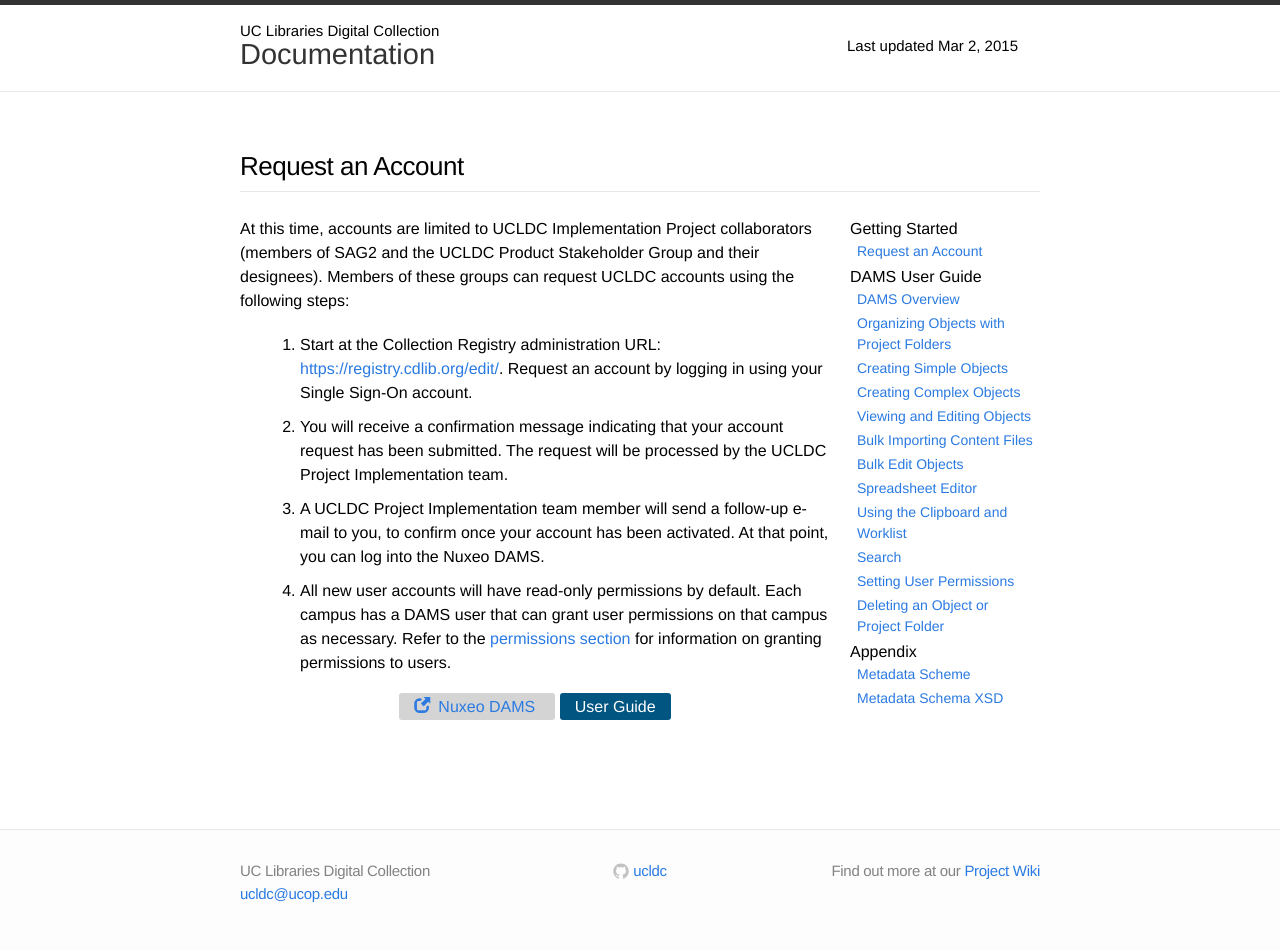
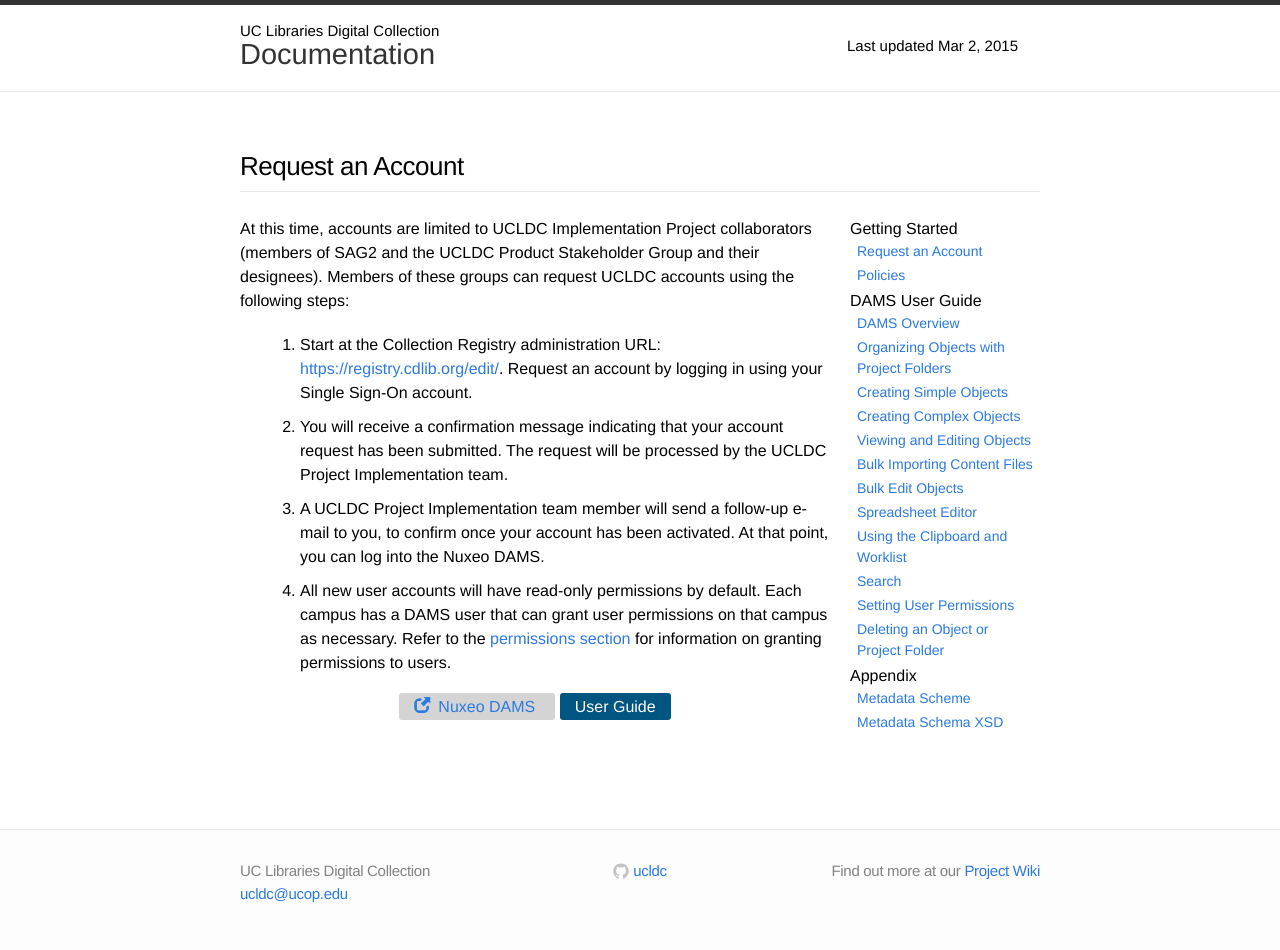
Before and after one commit to ucldc/ucldc-docs, a Jekyll site: the page built from docs/create-account.md, in a window 1280 px wide. Built offline with Jekyll 4.4.1, drawn with Linux system fonts in a browser that asks for light colours; nearby versions of some CDN libraries.

Commit message:
Update sidebar.html

```diff
--- a/_includes/sidebar.html
+++ b/_includes/sidebar.html
@@ -2,6 +2,7 @@
   <h1>Getting Started</h1>
   <ul>
     <li><a href="{{ site.url }}{{ site.baseurl }}/docs/create-account/">Request an Account</a></li>
+    <li><a href="{{ site.url }}{{ site.baseurl }}/docs/dams-policies/">Policies</a></li>
   </ul>
   <h1>DAMS User Guide</h1>
   <ul>
```
